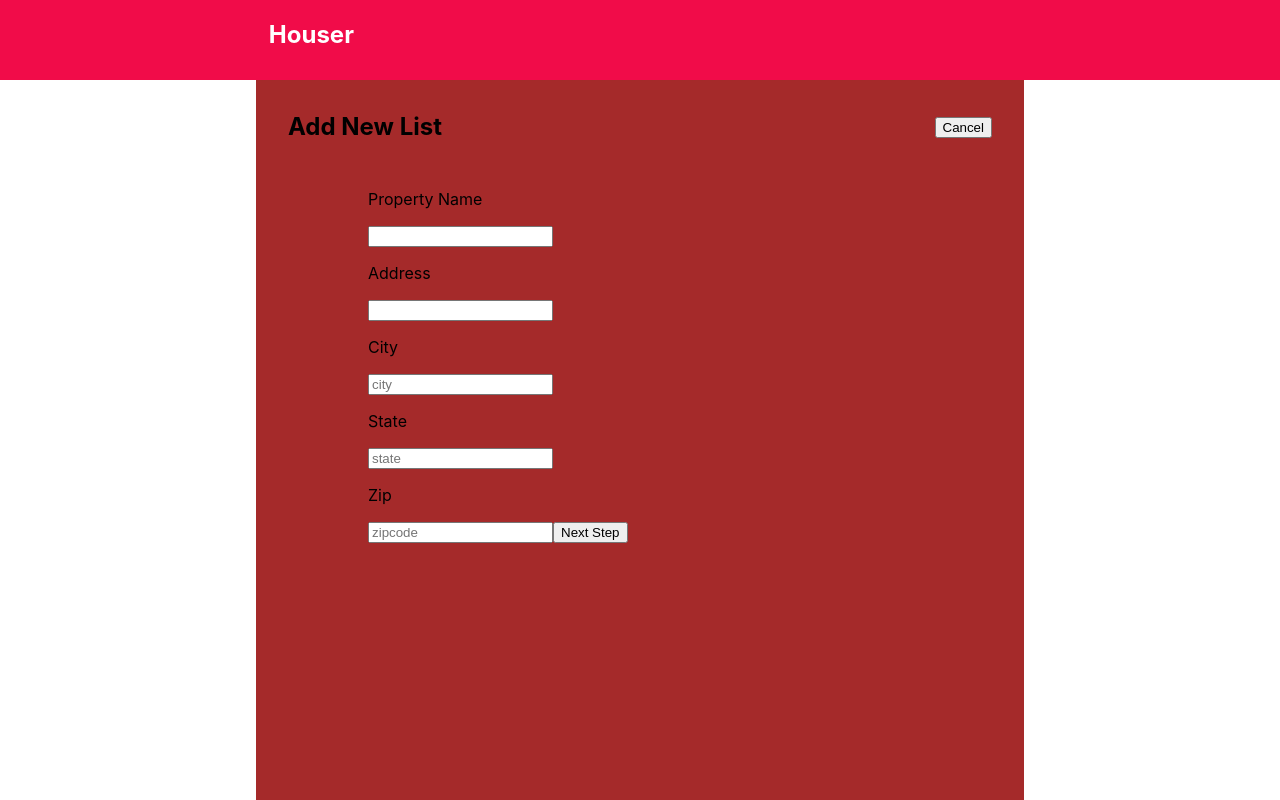
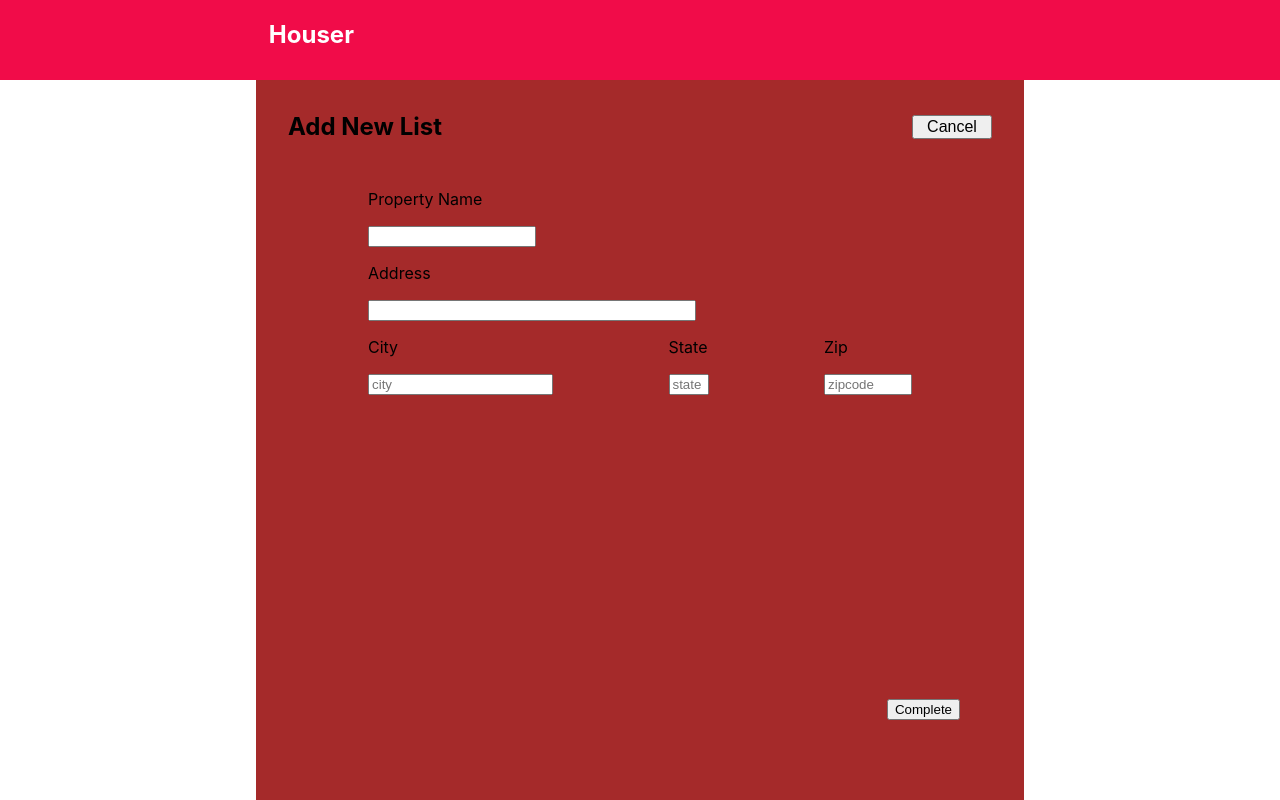
Before and after one commit to scottsf/apt-full-stack-app, a React (Create React App) app: page /wizard/step1 in a window 1280 px wide. Built offline with nearby package versions, Linux system fonts and the light colour scheme.

Commit message:
Style Step1 component

```diff
--- a/src/components/wizard/Step1.js
+++ b/src/components/wizard/Step1.js
@@ -3,6 +3,7 @@ import {Link} from 'react-router-dom';
 import {connect} from 'react-redux';
 import axios from 'axios';
 import {createHouse} from '../../ducks/reducer';
+import './step1.scss';
 
 class Step1 extends Component {
   constructor(props) {
@@ -32,25 +33,26 @@ class Step1 extends Component {
     });
   };
 
-  // createHouse = () => {
-  //   axios.post(`/api/house`, this.state);
-  // };
 
   render() {
     return (
       <div className="step1">
         <p>Property Name</p>
         <input
+          className="step1_property"
           name="name"
           value={this.state.name}
           onChange={e => this.handleInput(e)}
         />
         <p>Address</p>
         <input
+          className="step1_address"
           name="address"
           value={this.state.address}
           onChange={e => this.handleInput(e)}
         />
+        <div className="step1_group">
+          <div>
             <p>City</p>
             <input
               name="city"
@@ -58,23 +60,33 @@ class Step1 extends Component {
               placeholder="city"
               onChange={e => this.handleInput(e)}
             />
+           </div>
+          <div>
             <p>State</p>
             <input
+              className="step1_state"
               name="state"
               value={this.state.state}
               placeholder="state"
               onChange={e => this.handleInput(e)}
             />
+           </div>
+           <div>
             <p>Zip</p>
             <input
+              className="step1_zip"
               name="zipcode"
               value={this.state.zipcode}
               placeholder="zipcode"
               onChange={e => this.handleInput(e)}
             />
+           </div>
+         </div>
         <Link to="/wizard/step2">
-          <button onClick={() => this.props.createHouse(this.state)}>
-            Next Step
+          <button
+            className="step1_complete"
+            onClick={() => this.props.createHouse(this.state)}>
+            Complete
           </button>
         </Link>
       </div>
--- a/src/components/wizard/Step1.scss
+++ b/src/components/wizard/Step1.scss
@@ -0,0 +1,27 @@
+.step1_property {
+  width: 10rem;
+}
+
+.step1_address {
+  width: 20rem;
+}
+
+.step1_state {
+  width: 2rem;
+}
+
+.step1_zip {
+  width: 5rem;
+}
+
+.step1_group {
+  display: flex;
+  justify-content: space-between;
+  align-items: center;
+}
+
+.step1_complete {
+  position: absolute;
+  bottom: 5rem;
+  right: 20rem;
+}
--- a/src/components/wizard/Wizard.js
+++ b/src/components/wizard/Wizard.js
@@ -14,7 +14,7 @@ class Wizard extends Component {
         <div className="wizard_nav">
           <h2> Add New List </h2>
           <Link to="/">
-            <button onClick={() => this.props.clearState()}> Cancel </button>
+            <button className="wizard_btn-cancel"onClick={() => this.props.clearState()}> Cancel </button>
           </Link>
         </div>
         <div className="wizard_steps">
--- a/src/components/wizard/wizard.scss
+++ b/src/components/wizard/wizard.scss
@@ -16,3 +16,9 @@
 .wizard_steps {
   padding: 2rem 5rem;
 }
+
+.wizard_btn-cancel {
+  width: 5rem;
+  height: 1.5rem;
+  font-size: 1rem;
+}
```
Lines whose indentation alone changed are shown as unchanged.
